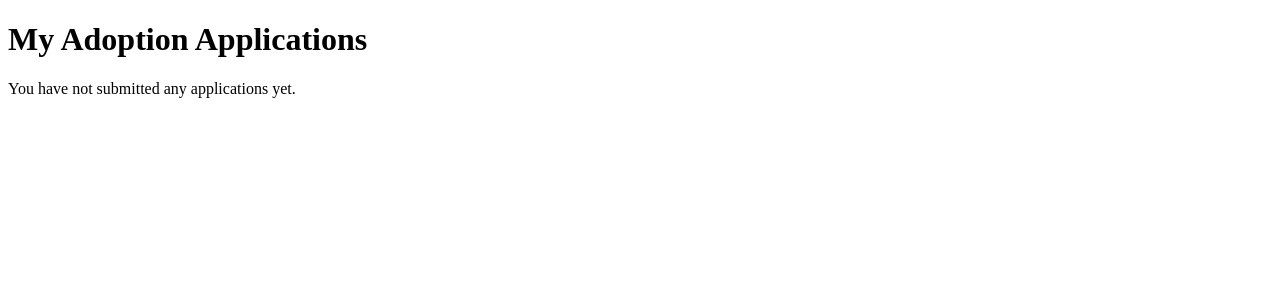
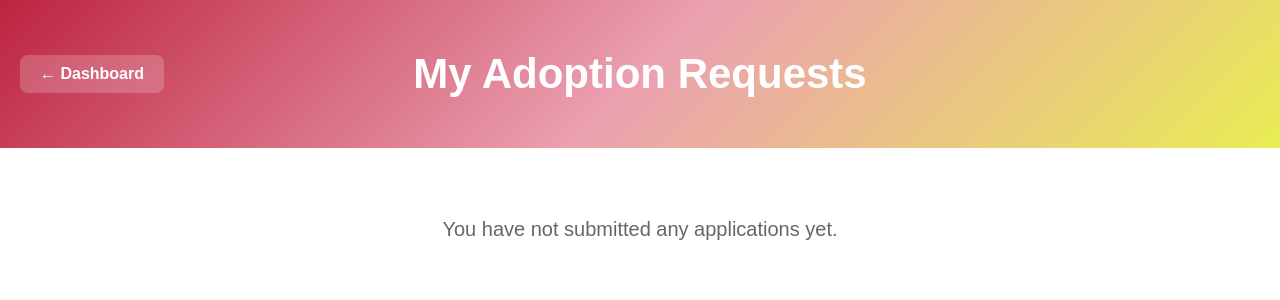
Before and after one commit to nickvibing/petadoptionplatform, a PHP site: page /petadoptionplatform/my_application.php in a window 1280 px wide. Shown: the top 300 px of the page. Run offline with PHP 8.4, Linux system fonts and the light colour scheme; the visitor is signed in with stand-in values (Sample User, id 1); data that the repository does not hold is empty.

Commit message:
some changes to styling

```diff
--- a/public/my_application.php
+++ b/public/my_application.php
@@ -22,35 +22,140 @@ $stmt->bind_param("i", $userId);
 $stmt->execute();
 $result = $stmt->get_result();
 ?>
+
 <!DOCTYPE html>
 <html>
 <head>
     <title>My Applications</title>
+
+    <style>
+        /* --- HERO HEADER --- */
+        .hero-section {
+            background: linear-gradient(135deg, rgba(189,36,64,1) 0%, rgba(235,160,176,1) 50%, rgba(232,237,83,1) 100%);
+            color: white;
+            padding: 50px 20px;
+            text-align: center;
+            margin-bottom: 40px;
+            position: relative;
+        }
+
+        .hero-section h1 {
+            font-size: 42px;
+            margin: 0;
+        }
+
+        .back-btn {
+            position: absolute;
+            left: 20px;
+            top: 50%;
+            transform: translateY(-50%);
+            background: rgba(255,255,255,0.2);
+            color: white;
+            padding: 10px 20px;
+            border-radius: 8px;
+            text-decoration: none;
+            font-weight: bold;
+            transition: 0.2s;
+        }
+
+        .back-btn:hover {
+            background: rgba(255,255,255,0.3);
+        }
+
+        /* --- MAIN CONTENT --- */
+        .requests-container {
+            max-width: 1100px;
+            margin: 0 auto;
+            padding: 10px 20px;
+            display: grid;
+            grid-template-columns: repeat(auto-fit, minmax(320px, 1fr));
+            gap: 25px;
+        }
+
+        /* --- REQUEST CARD --- */
+        .request-card {
+            background: #ffffff;
+            border-radius: 12px;
+            padding: 25px;
+            box-shadow: 0 4px 12px rgba(0,0,0,0.1);
+            border-left: 6px solid #bd2440;
+        }
+
+        .request-card h3 {
+            font-size: 22px;
+            margin-bottom: 10px;
+        }
+
+        .request-meta {
+            font-size: 14px;
+            color: #666;
+            margin-bottom: 15px;
+        }
+
+        .status-badge {
+            padding: 6px 12px;
+            border-radius: 6px;
+            font-weight: bold;
+            font-size: 14px;
+            display: inline-block;
+            margin-bottom: 15px;
+        }
+
+        .status-pending { background: #ffebcc; color: #a66b00; }
+        .status-approved { background: #d4f7d4; color: #2e7d32; }
+        .status-rejected { background: #ffd6d6; color: #b71c1c; }
+
+        /* Reset body margins */
+        body {
+            margin: 0;
+            font-family: Arial, sans-serif;
+        }
+
+        /* Empty state message */
+        .empty-message {
+            font-size: 20px;
+            text-align: center;
+            color: #666;
+            grid-column: 1 / -1;
+        }
+    </style>
 </head>
+
 <body>
-    <h1>My Adoption Applications</h1>
 
-    <?php if ($result->num_rows === 0): ?>
-        <p>You have not submitted any applications yet.</p>
-    <?php else: ?>
-        <table border="1" cellpadding="8">
-            <tr>
-                <th>Pet</th>
-                <th>Type</th>
-                <th>Status</th>
-                <th>Submitted</th>
-            </tr>
+<!-- HEADER -->
+<div class="hero-section">
+    <a href="dashboard.php" class="back-btn">← Dashboard</a>
+    <h1>My Adoption Requests</h1>
+</div>
 
-            <?php while ($row = $result->fetch_assoc()): ?>
-            <tr>
-                <td><?= htmlspecialchars($row['pet_name']) ?></td>
-                <td><?= ucfirst($row['pet_type']) ?></td>
-                <td><?= ucfirst($row['status']) ?></td>
-                <td><?= date("F j, Y", strtotime($row['created_at'])) ?></td>
-            </tr>
-            <?php endwhile; ?>
-        </table>
-    <?php endif; ?>
+<!-- CONTENT -->
+<div class="requests-container">
+
+<?php if ($result->num_rows === 0): ?>
+    <p class="empty-message">You have not submitted any applications yet.</p>
+
+<?php else: ?>
+    <?php while ($row = $result->fetch_assoc()): ?>
+
+        <div class="request-card">
+            <h3><?= htmlspecialchars($row['pet_name']) ?></h3>
+
+            <div class="request-meta">
+                Type: <strong><?= ucfirst(htmlspecialchars($row['pet_type'])) ?></strong><br>
+                Submitted: <?= date("F j, Y", strtotime($row['created_at'])) ?>
+            </div>
+
+            <div class="status-badge
+                <?= $row['status'] === 'pending' ? 'status-pending' : ($row['status'] === 'approved' ? 'status-approved' : 'status-rejected') ?>">
+                <?= ucfirst($row['status']) ?>
+            </div>
+        </div>
+
+    <?php endwhile; ?>
+<?php endif; ?>
+
+</div>
 
 </body>
 </html>
```
